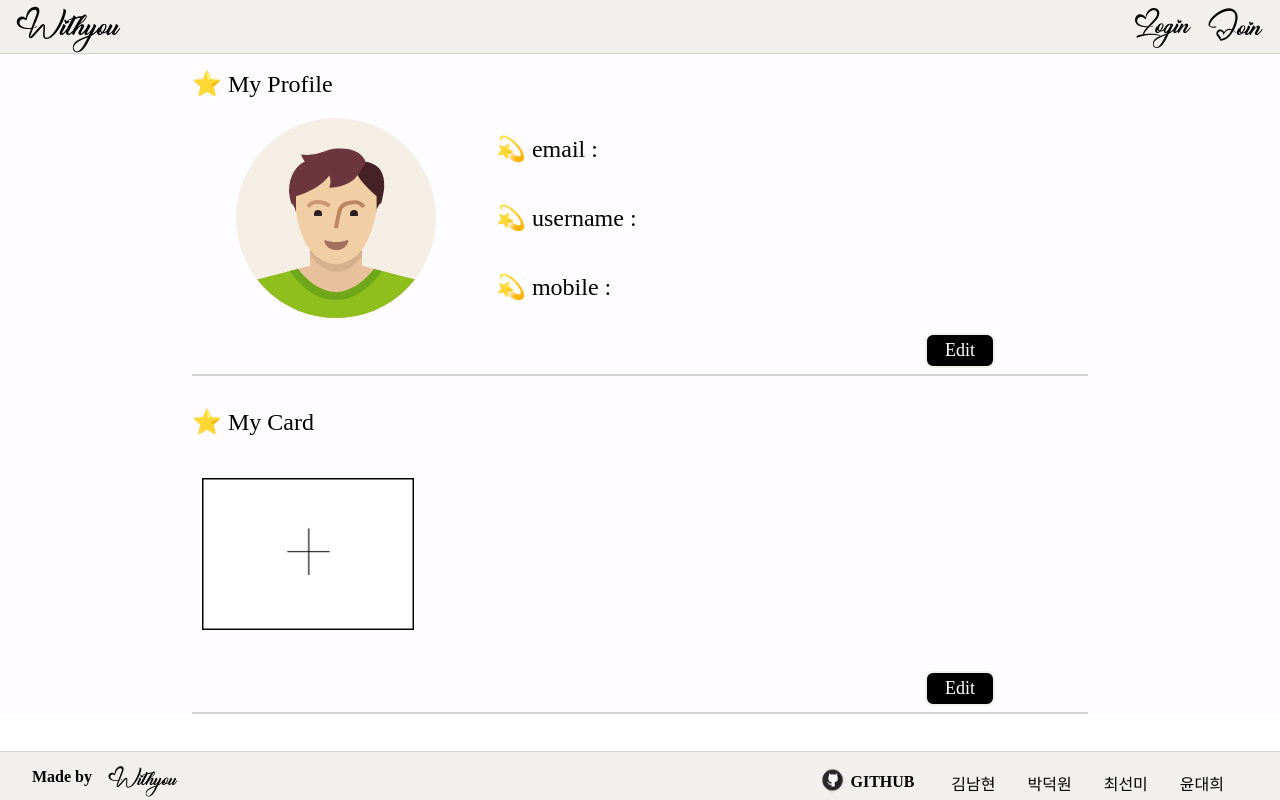
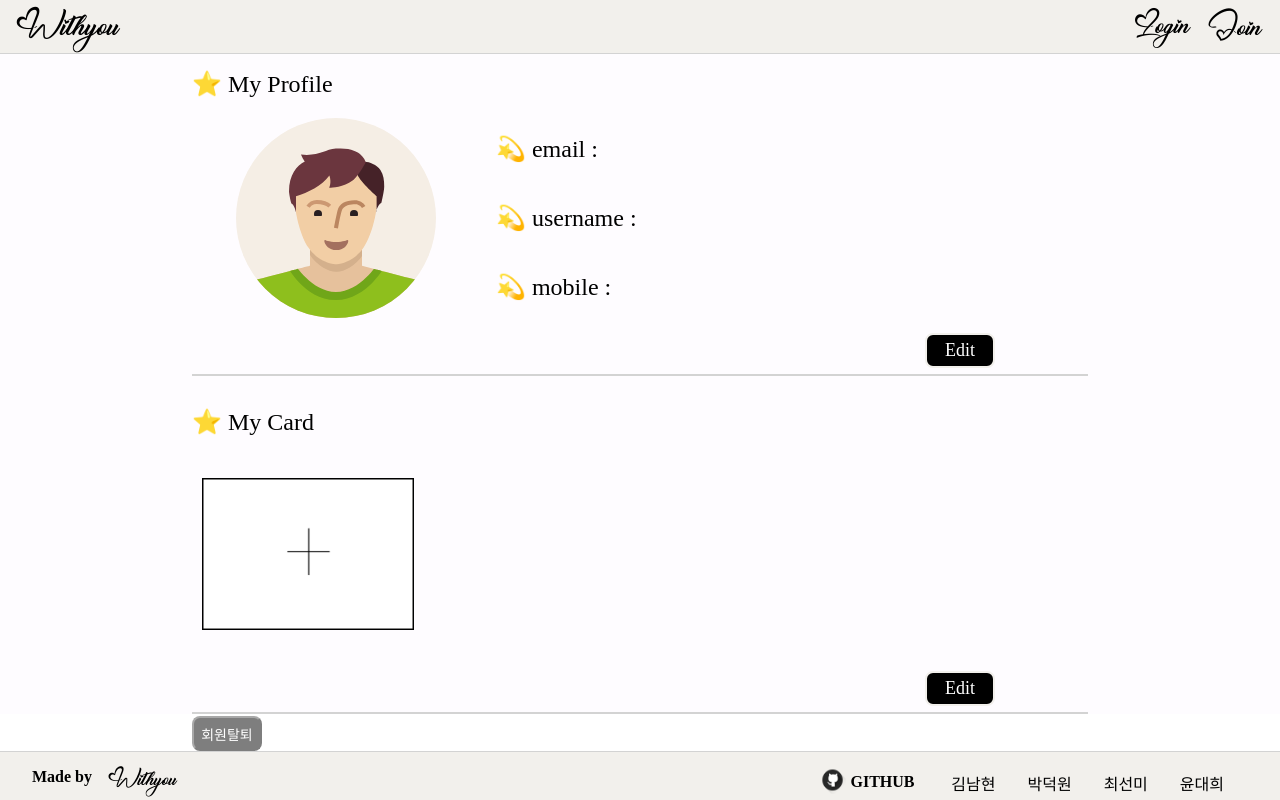
Before and after one commit to onniseonmi/Withyou, a React (Create React App) app in the folder client/: page /mypage in a window 1280 px wide. Built offline with nearby package versions, Linux system fonts and the light colour scheme; a web font is replaced by a local one.

Commit message:
Add button of delete account

```diff
--- a/client/src/components/mypage/Mycard.js
+++ b/client/src/components/mypage/Mycard.js
@@ -129,6 +129,9 @@ const Mycard = ({ editCardBtn, setCardEditBtn, setProfileEditBtn }) => {
               </button>
             </div>
           </div>
+          <div className='delete-account-container'>
+            <button>회원탈퇴</button>
+          </div>
         </div>
       )}
       <Footer />
--- a/client/src/css/mypage/Mycard.css
+++ b/client/src/css/mypage/Mycard.css
@@ -74,7 +74,19 @@
   float: right;
   text-align: center;
 }
-
+.delete-account-container > button {
+  width: 70px;
+  height: 35px;
+  font-size: 14px;
+  margin-top: 0.5rem;
+  background-color: black;
+  color: white;
+  border-radius: 0.5rem;
+  opacity: 50%;
+}
+.delete-account-container > button:hover {
+  opacity: 100%;
+}
 /* 작을 때 */
 @media screen and (max-width: 900px) {
   #cards {
```
Also changed, not shown: client/src/pages/Mypage.js (+8 -8 lines), 1 other file (tests, documents, lock files or other folders).
